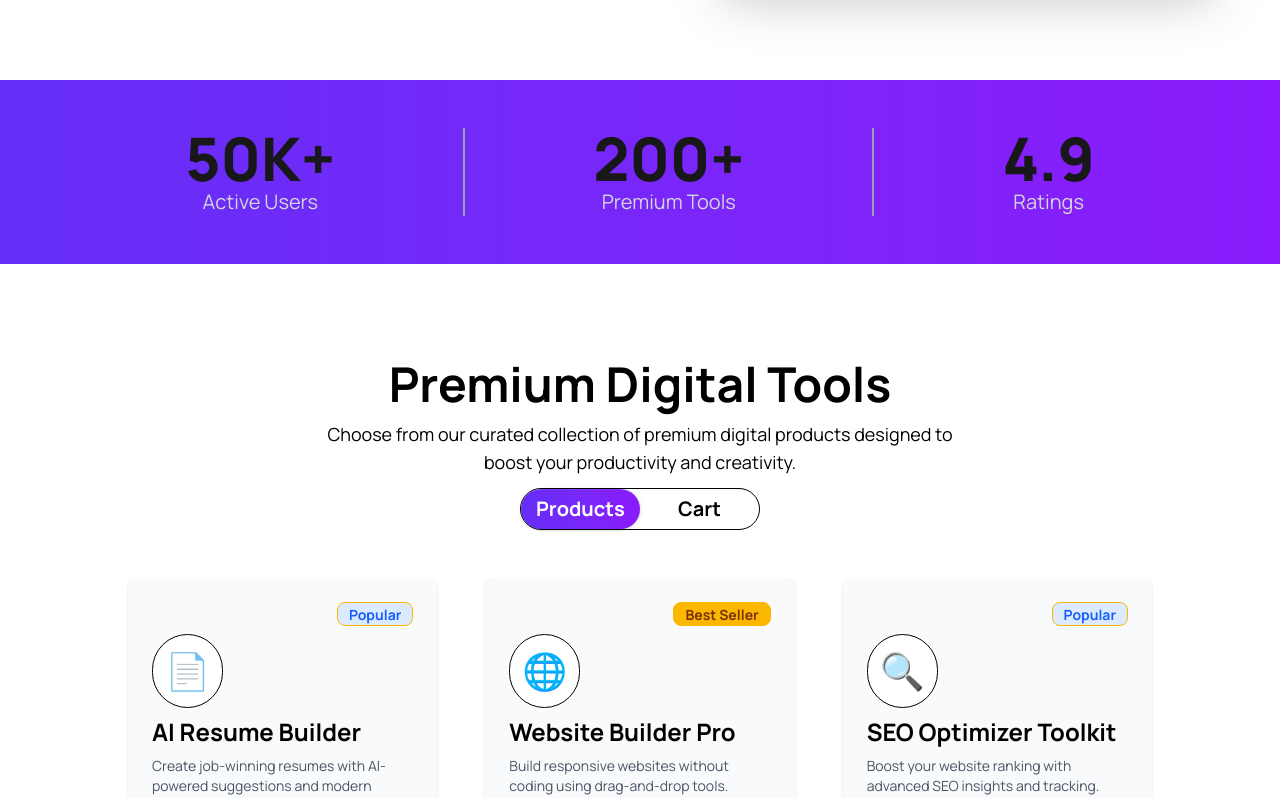
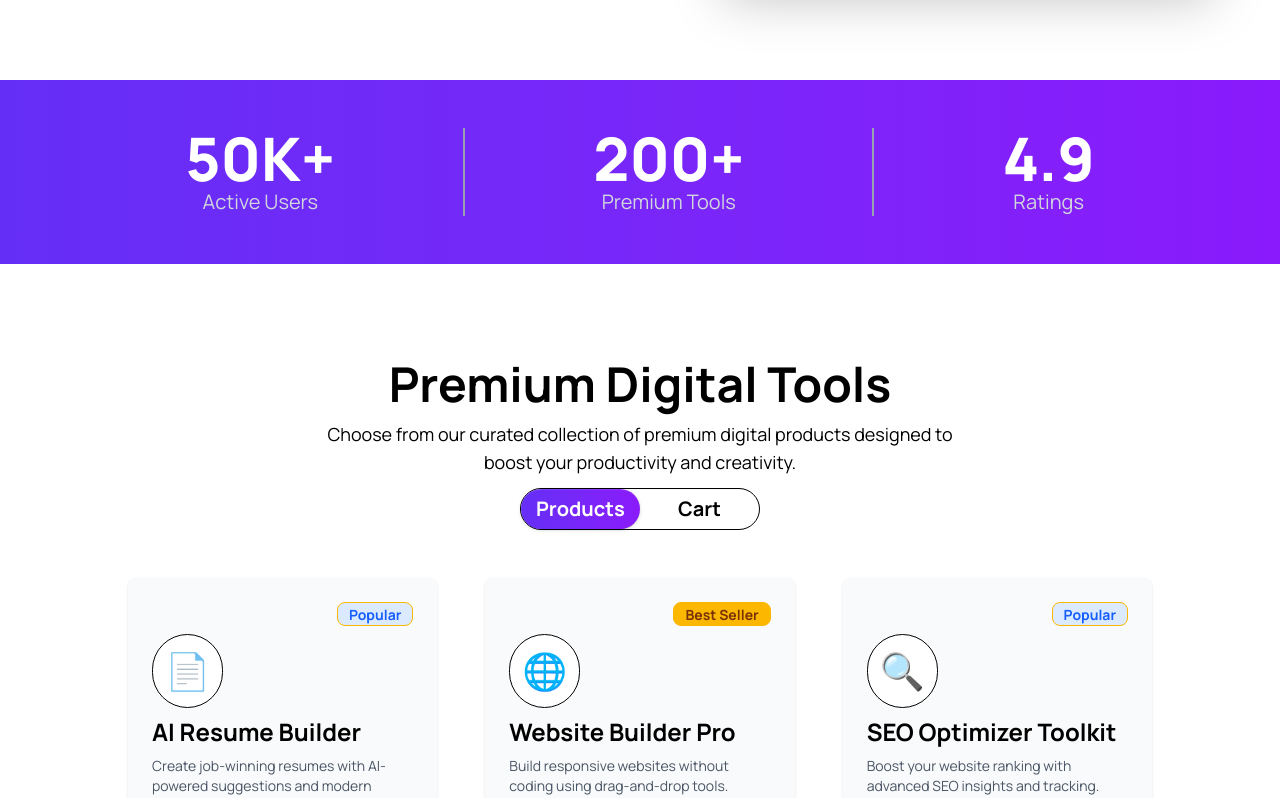
Before and after one commit to Chanbadsha/DigiTool, a React (Vite) app: page / in a window 1280 px wide. Shown: the part 780-1578 px from the top of the page. Built offline with nearby package versions, Linux system fonts and the light colour scheme.

Commit message:
FIx some bug

```diff
--- a/src/components/Footer/Footer.jsx
+++ b/src/components/Footer/Footer.jsx
@@ -2,7 +2,7 @@ import React from "react";
 
 const Footer = () => {
   return (
-    <footer className="footer sm:footer-horizontal lg:py-24 py-6 2xl:px-60 lg:px-20 text-base-content p-10">
+    <footer className="footer sm:footer-horizontal lg:py-24 py-6 2xl:px-60 lg:px-20  text-white p-10 bg-[#101727]">
       <div className="">
         <h2 className="text-5xl font-bold">DigiTools</h2>
         <p className="max-w-sm text-left">
--- a/src/components/Header/Header.jsx
+++ b/src/components/Header/Header.jsx
@@ -65,7 +65,7 @@ const Header = ({ cartValue, setCartValue }) => {
           </div>
           <ul
             tabIndex="-1"
-            className="menu menu-sm dropdown-content bg-base-100 text-white rounded-box z-1 mt-3 w-52 p-2 shadow"
+            className="menu menu-sm dropdown-content bg-white  rounded-box z-1 mt-3 w-52 p-2 shadow"
           >
             {navMenu.map((navlink) => (
               <NavBar key={navlink.id} navlink={navlink}></NavBar>
--- a/src/components/NavBar/NavBar.jsx
+++ b/src/components/NavBar/NavBar.jsx
@@ -2,7 +2,7 @@ const NavBar = ({ navlink }) => {
   return (
     <div>
       <li>
-        <a className="font-semibold text-base" href={navlink.path}>
+        <a className="font-semibold text-base text-black" href={navlink.path}>
           {navlink.name}
         </a>
       </li>
--- a/src/components/StatsSection/StatsSection.jsx
+++ b/src/components/StatsSection/StatsSection.jsx
@@ -4,21 +4,27 @@ const StatsSection = () => {
   return (
     <div className="bg-linear-to-r  from-[#652ef7] to-[#8a1afb] flex   items-center  md:py-12 py-6 justify-center">
       <div className="flex flex-col justify-center items-center border-r-2 border-gray-400  xl:px-32 md:px-16 px-4 ">
-        <h2 className="xl:text-6xl md:text-3xl font-extrabold">50K+</h2>
+        <h2 className="xl:text-6xl md:text-3xl font-extrabold text-white">
+          50K+
+        </h2>
         <p className="lg:text-xl md:text-base text-xs text-gray-300">
           Active Users
         </p>
       </div>
 
       <div className="flex flex-col justify-center items-center border-r-2 border-gray-400  xl:px-32 md:px-16 px-4 ">
-        <h2 className="xl:text-6xl md:text-3xl font-extrabold">200+</h2>
+        <h2 className="xl:text-6xl md:text-3xl font-extrabold text-white">
+          200+
+        </h2>
         <p className="lg:text-xl md:text-base text-xs text-gray-300">
           Premium Tools
         </p>
       </div>
 
       <div className="flex flex-col justify-center items-center   xl:px-32 md:px-16 pl-4 ">
-        <h2 className="xl:text-6xl md:text-3xl font-extrabold">4.9</h2>
+        <h2 className="xl:text-6xl md:text-3xl font-extrabold text-white">
+          4.9
+        </h2>
         <p className="lg:text-xl md:text-base text-xs text-gray-300">Ratings</p>
       </div>
     </div>
```
